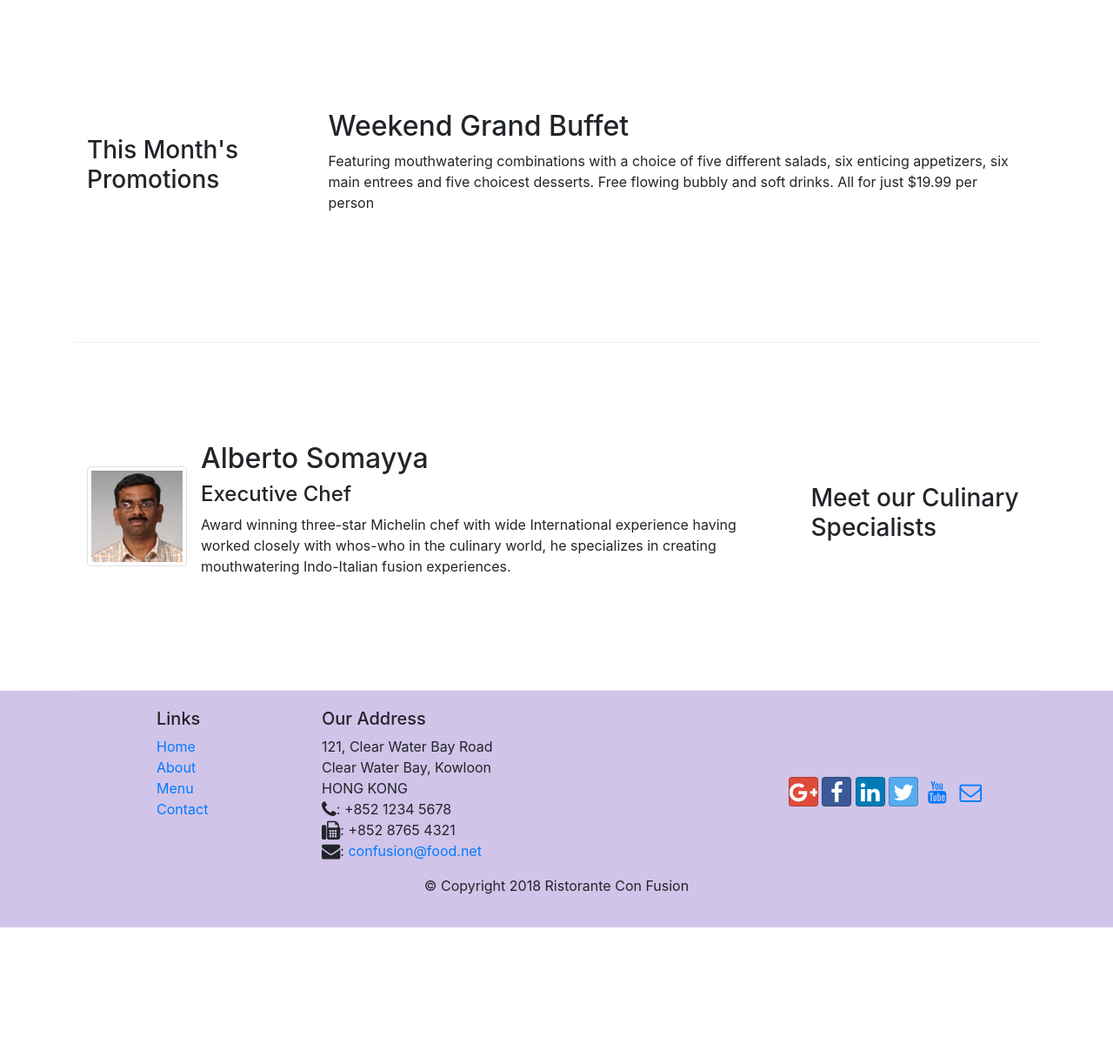
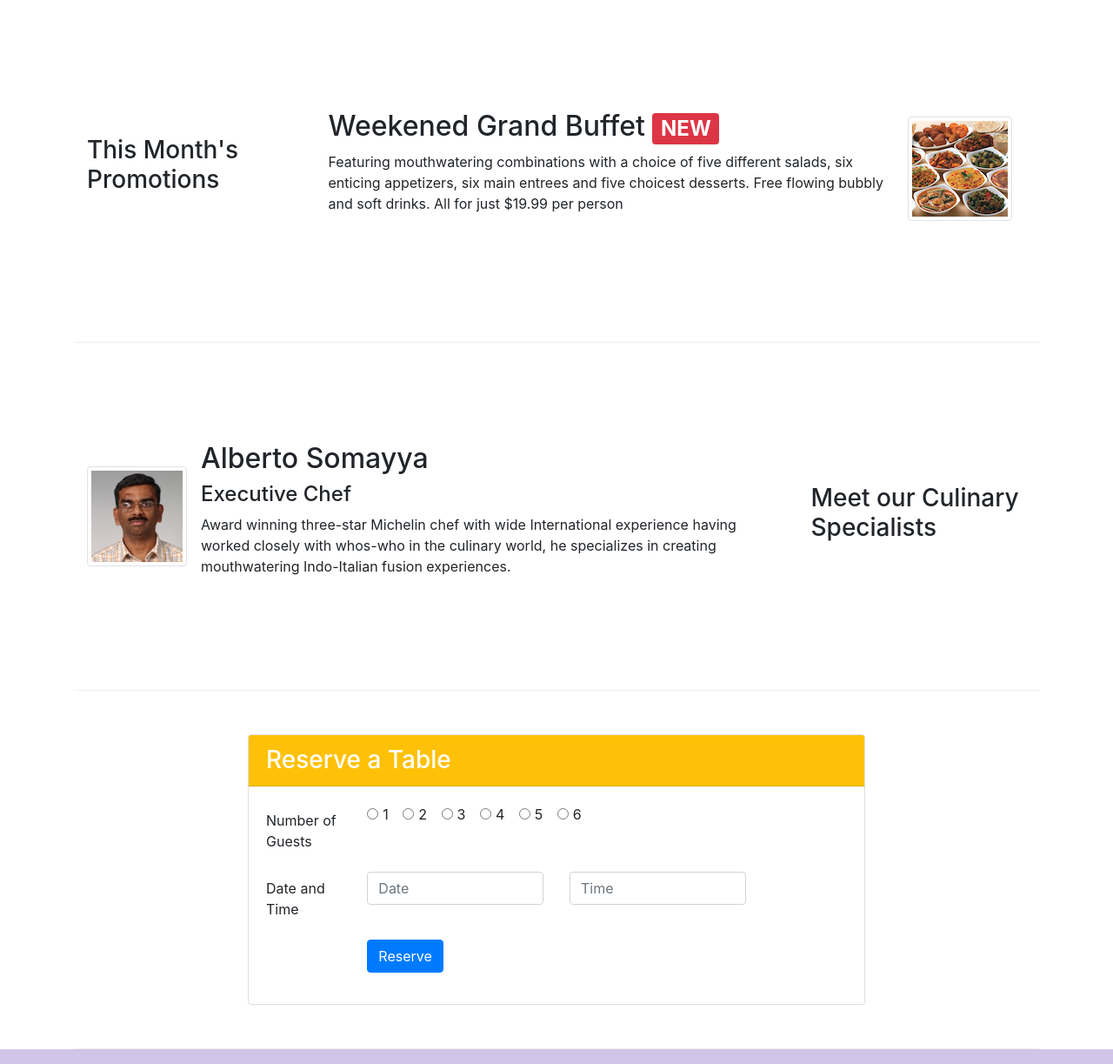
Before and after one commit to VortexH/coursera-fullstack-web-course, a website: page index.html in a window 1280 px wide. Shown: the part 740-1963 px from the top of the page at 87% size. Before the commit the page ends 1806 px from the top, so only its background shows below. Drawn offline with nearby package versions, Linux system fonts and the light colour scheme.

Commit message:
Added a reserve table button, some badges for showing items that are hot, the Weekend Grand Buffet now has a NEW badge next to it, and there is now a form for reserving a table.

```diff
--- a/index.html
+++ b/index.html
@@ -47,8 +47,12 @@
                     <h1>Ristorante con Fusion</h1>
                     <p>We take inspiration from the World's best cuisines, and create a unique fusion experience. Our lipsmacking creations will tickle your culinary senses!</p>
                 </div>
-                <div class='col-12 col-sm align-self-center'>
+                <div class='col-12 col-sm-3 align-self-center'>
                     <img src='img/logo.png' class='img-fluid'>
+                </div>
+
+                <div class='col-12 col-sm-3 align-self-center'>
+                    <a href='#form' class='btn btn-warning'>Reserve Table</a>
                 </div>
             </div>
         </div>
@@ -83,8 +87,17 @@
                 <h3>This Month's Promotions</h3>
             </div>
             <div class='col col-sm col-md'>
-                <h2>Weekend Grand Buffet</h2>
-                <p class='d-none d-sm-block'>Featuring mouthwatering combinations with a choice of five different salads, six enticing appetizers, six main entrees and five choicest desserts. Free flowing bubbly and soft drinks. All for just $19.99 per person </p>
+                    <div class="media">
+                        <div class="media-body">
+                            <h2 class="mt-0">
+                                Weekened Grand Buffet
+                                <span class='badge badge-danger'>NEW</span>
+                            </h2>
+                            <p class="d-none d-sm-block">Featuring mouthwatering combinations with a choice of five different salads, six enticing appetizers, six main entrees and five choicest desserts. Free flowing bubbly and soft drinks. All for just $19.99 per person </p>
+                        </div>
+                        <img class="d-flex mr-3 img-thumbnail align-self-center"
+                                src="img/buffet.png" alt="Buffet">
+                    </div>
             </div>
         </div>
 
@@ -104,6 +117,72 @@
                             whos-who in the culinary world, he specializes in
                             creating mouthwatering Indo-Italian fusion experiences.
                             </p>
+                    </div>
+                </div>
+            </div>
+        </div>
+
+        <div id='form' class='row row-content'>
+            <div class='col-12 col-sm-8 offset-sm-2'>
+                <div class='card'>
+                    <h3 class='card-header bg-warning text-white'>Reserve a Table</h3>
+                    <div class='card-body'>
+                        <form>
+                            <div class='form-group row'>
+                                <label for='num-guests' class='col-md-2 col-form-label'>Number of Guests</label>
+                                <div class='col-md-10'>
+                                    <div class="form-check form-check-inline">
+                                        <input class='form-check-input' type='radio' name='radioOptions' id='radio1'>
+                                        <label class='form-check-label' for='radio1'>1</label>
+                                    </div>
+
+                                    <div class="form-check form-check-inline">
+                                        <input class='form-check-input' type='radio' name='radioOptions' id='radio2'>
+                                        <label class='form-check-label' for='radio2'>2</label>
+                                    </div>
+
+                                    <div class="form-check form-check-inline">
+                                        <input class='form-check-input' type='radio' name='radioOptions' id='radio3'>
+                                        <label class='form-check-label' for='radio1'>3</label>
+                                    </div>
+
+                                    <div class="form-check form-check-inline">
+                                        <input class='form-check-input' type='radio' name='radioOptions' id='radio4'>
+                                        <label class='form-check-label' for='radio4'>4</label>
+                                    </div>
+
+                                    <div class="form-check form-check-inline">
+                                        <input class='form-check-input' type='radio' name='radioOptions' id='radio5'>
+                                        <label class='form-check-label' for='radio5'>5</label>
+                                    </div>
+
+                                    <div class="form-check form-check-inline">
+                                        <input class='form-check-input' type='radio' name='radioOptions' id='radio6'>
+                                        <label class='form-check-label' for='radio6'>6</label>
+                                    </div>
+                                </div>
+                            </div>
+                            <div class='form-group row'>
+                                <label for='date-time' class='col-md-2 col-form-label'> Date and Time</label>
+                                <div class='col-12 col-md-4'>
+                                    <input type='text' class='form-control' placeholder='Date'>
+                                </div>
+
+                                <div class='col-12 col-md-4'>
+                                    <input type='text' class='form-control' placeholder='Time'>
+                                </div>
+                            </div>
+                            <div class='form-group row'>
+                                <div class='col-md-2'>
+
+                                </div>
+
+                                <div class='col-md-4'>
+                                    <button type='button' class='btn btn-primary'>Reserve</button>
+
+                                </div>
+                            </div>
+                        </form>
                     </div>
                 </div>
             </div>
```
